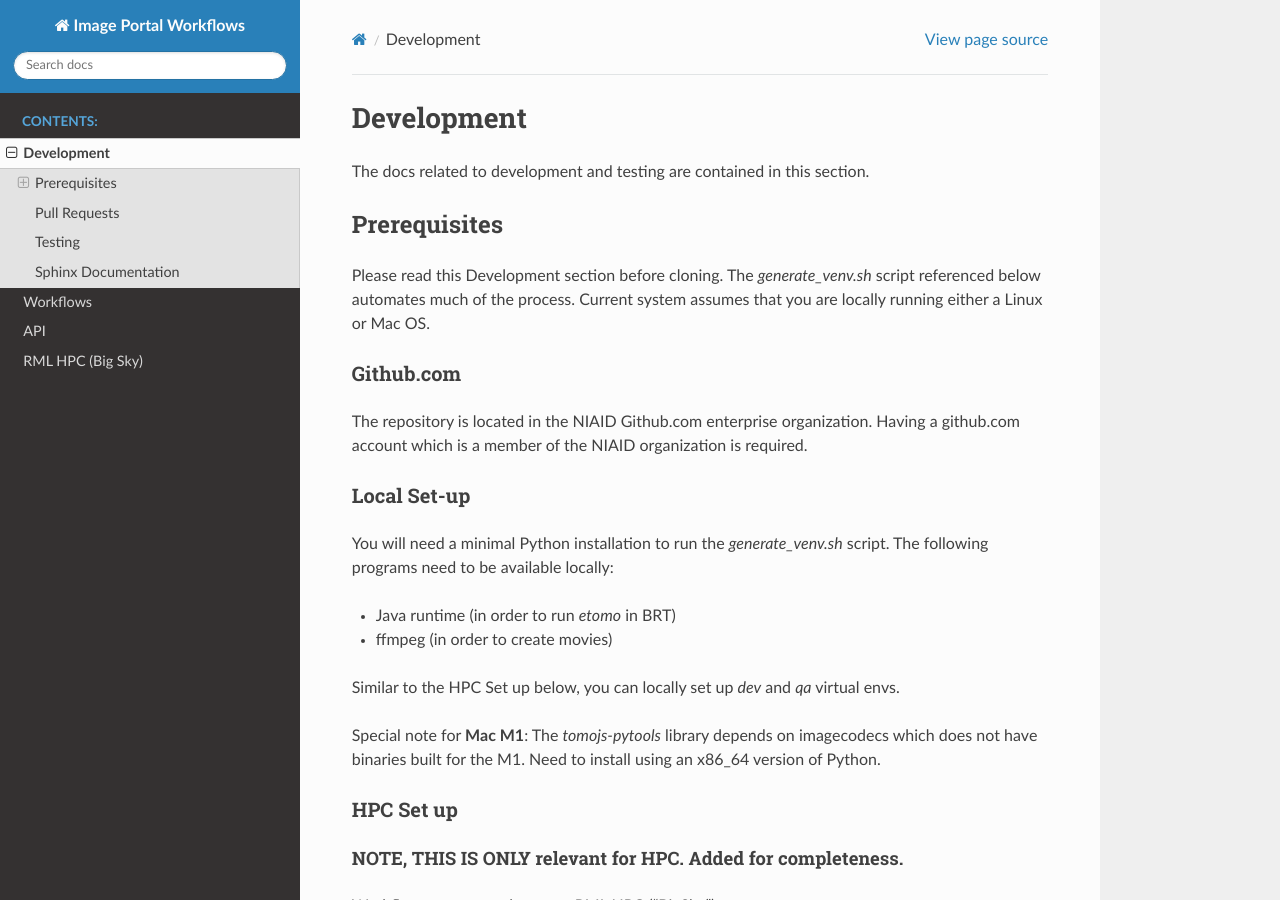
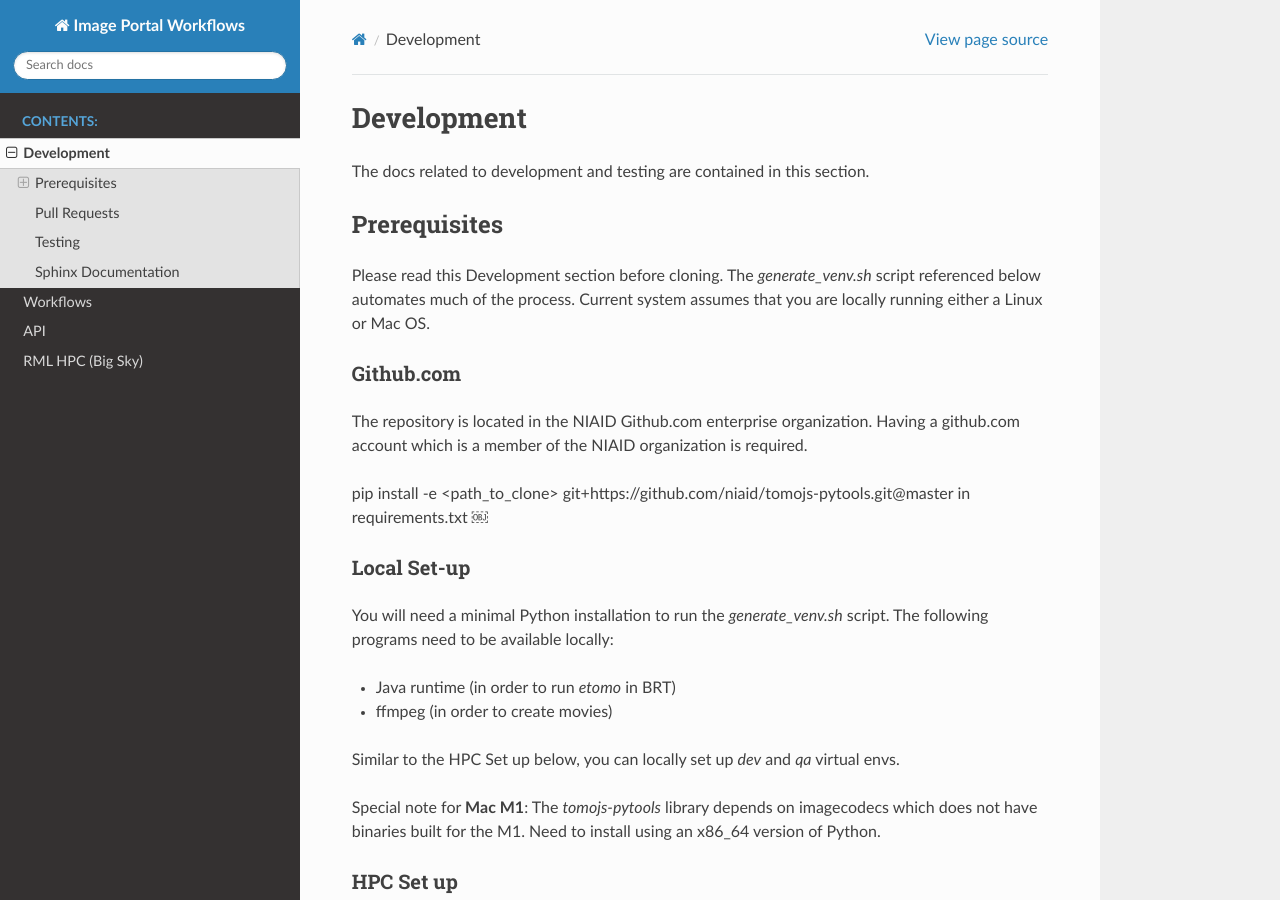
Before and after one commit to niaid/image_portal_workflows, a Sphinx documentation site: the page built from docs/source/development.rst, in a window 1280 px wide and 900 px high. Built offline with Sphinx 7.4.7 and the Read the Docs theme 2.0.0, drawn with Linux system fonts in a browser that asks for light colours.

Commit message:
adds info about pip installing from git repos

```diff
--- a/docs/source/development.rst
+++ b/docs/source/development.rst
@@ -17,6 +17,10 @@ Github.com
 
 The repository is located in the NIAID Github.com enterprise organization. Having a github.com account
 which is a member of the NIAID organization is required.
+
+pip install -e <path_to_clone>
+git+https://github.com/niaid/tomojs-pytools.git@master in requirements.txt
+￼
 
 Local Set-up
 ============
```
